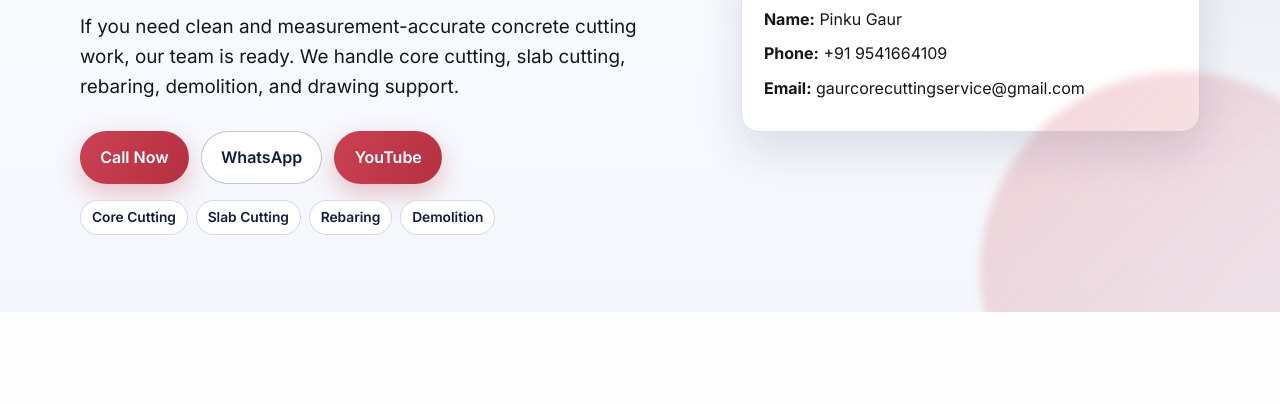
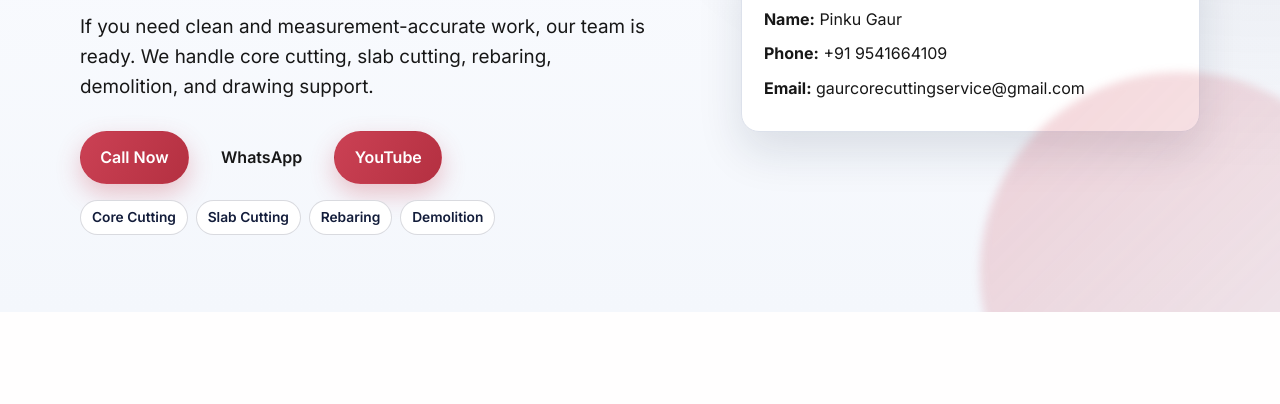
Before and after one commit to gaurenterprise/gaurcorecuttingservice, a plain HTML site: page index.html in a window 1280 px wide. Shown: the part 384-788 px from the top of the page. Drawn offline with Linux system fonts and the light colour scheme.

Commit message:
Update index.html

```diff
--- a/index.html
+++ b/index.html
@@ -53,12 +53,12 @@
           <p class="eyebrow">Civil Cutting Specialists</p>
           <h1>GAUR CORE CUTTING SERVICE</h1>
           <p class="lead">
-            If you need clean and measurement-accurate concrete cutting work, our team is ready.
+            If you need clean and measurement-accurate work, our team is ready.
             We handle core cutting, slab cutting, rebaring, demolition, and drawing support.
           </p>
           <div class="cta-group">
             <a class="btn btn-primary" href="tel:+919541664109">Call Now</a>
-            <a class="btn btn-outline" href="https://wa.me/919541664109" target="_blank" rel="noopener noreferrer">WhatsApp</a>
+            <a class="btn btn-whatsapp" href="https://wa.me/919541664109" target="_blank"> WhatsApp </a>
             <a class="btn btn-primary" href="https://www.youtube.com/@gaurcorecuttingservice" target="_blank" rel="noopener noreferrer">YouTube</a>
           </div>
           <div class="keyword-strip" aria-label="Main services">
```
